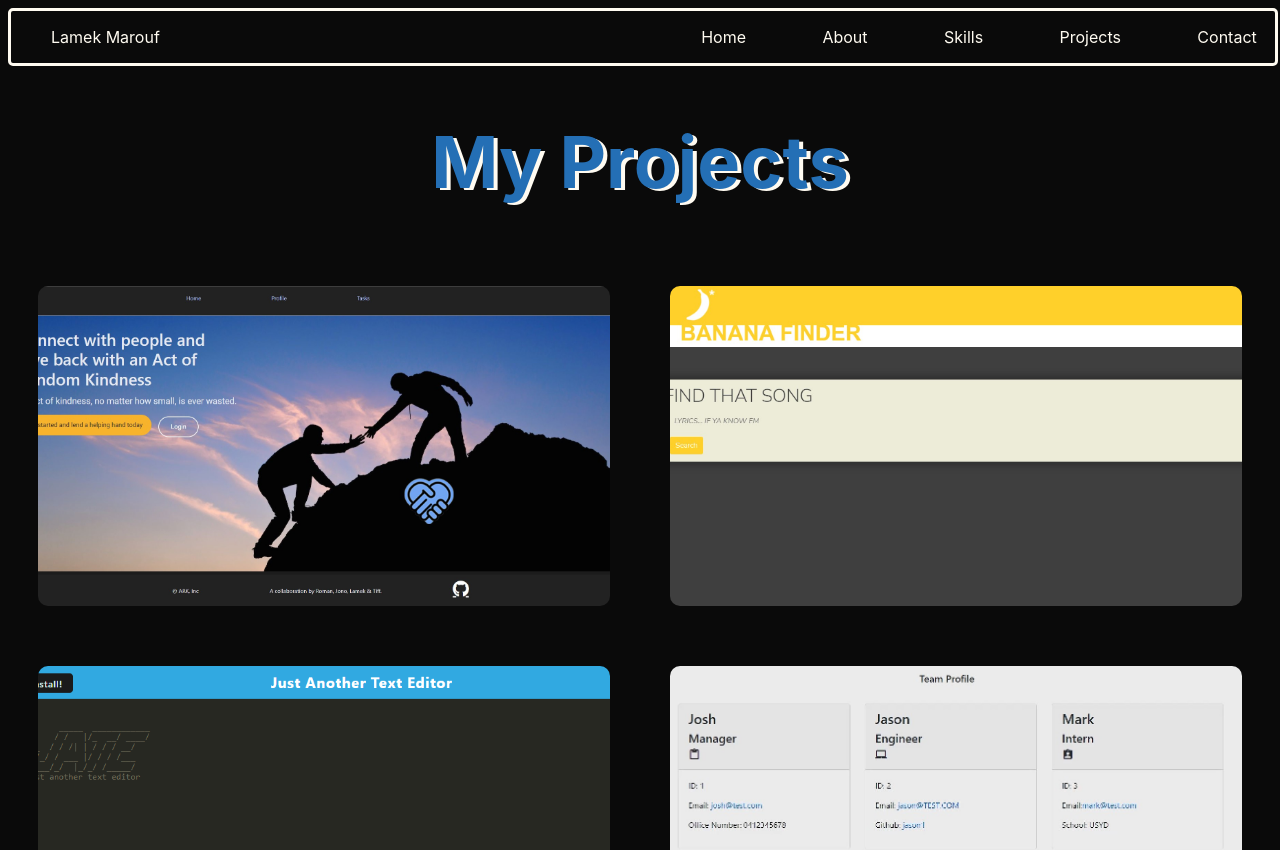
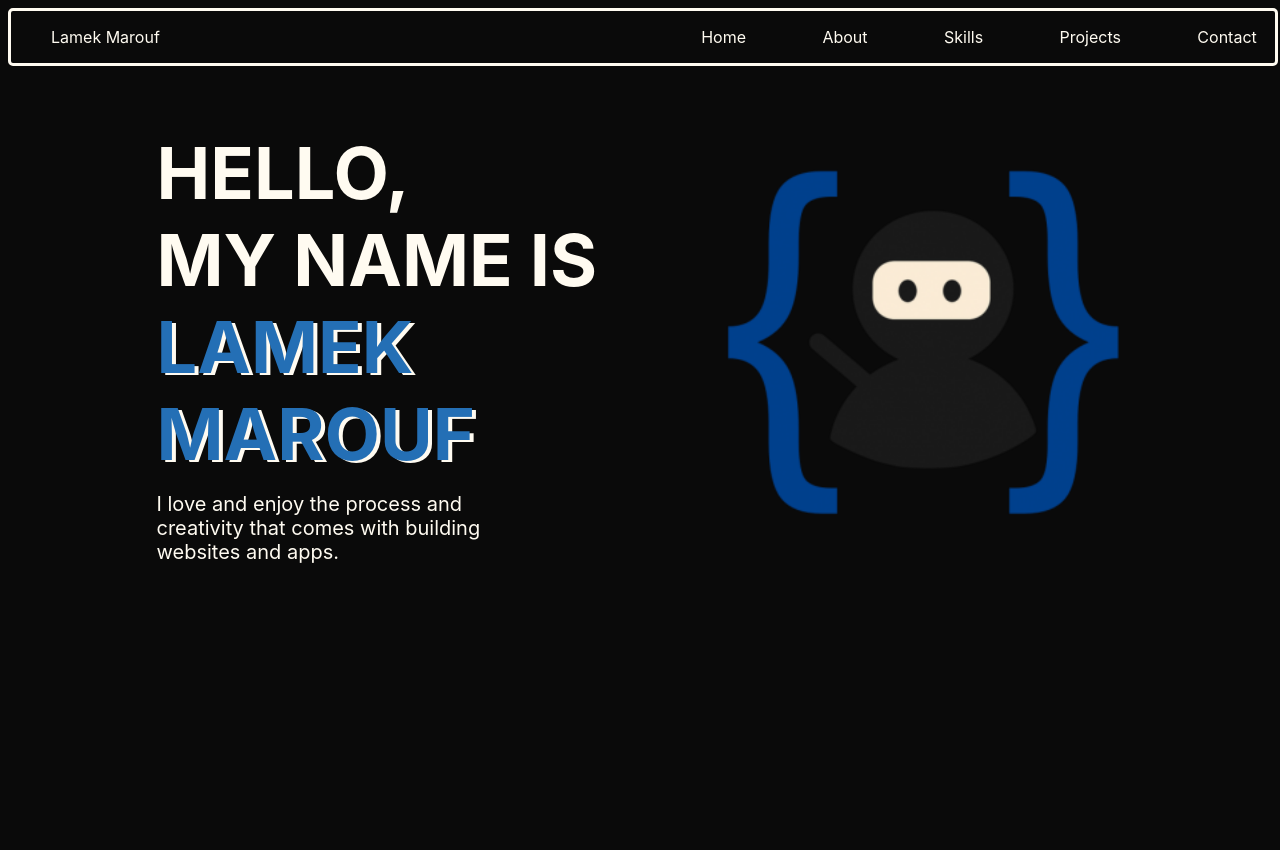
Before and after one commit to LamekMarouf/react-portfolio, a React (Create React App) app in the folder lameks-react-portfolio/: page / in a window 1280 px wide. Shown: the top 850 px of the page. After the commit the page ends 800 px from the top, so only its background shows below. Built offline with nearby package versions, Linux system fonts and the light colour scheme.

Commit message:
created routes

```diff
--- a/lameks-react-portfolio/package.json
+++ b/lameks-react-portfolio/package.json
@@ -8,6 +8,7 @@
     "@testing-library/user-event": "^13.5.0",
     "react": "^18.0.0",
     "react-dom": "^18.0.0",
+    "react-router": "^6.3.0",
     "react-scripts": "5.0.1",
     "web-vitals": "^2.1.4"
   },
@@ -34,5 +35,8 @@
       "last 1 firefox version",
       "last 1 safari version"
     ]
+  },
+  "devDependencies": {
+    "react-router-dom": "^6.3.0"
   }
 }
--- a/lameks-react-portfolio/src/App.js
+++ b/lameks-react-portfolio/src/App.js
@@ -1,5 +1,7 @@
 import React from "react";
 import "./style.css";
+import ReactDOM from "react-dom/client";
+import { BrowserRouter, Routes, Route } from "react-router-dom";
 import Navbar from "./components/Navbar";
 import Homepage from "./components/Homepage";
 import About from "./components/About";
@@ -10,15 +12,15 @@ import Footer from "./components/Footer";
 
 function App() {
   return (
-    <>
-      <Navbar />
-      {/* <Homepage /> */}
-      {/* <About /> */}
-      {/* <Skills /> */}
-      {<Projects />}
-      {/* <Contact /> */}
-      {<Footer />}
-    </>
+    <BrowserRouter>
+      <Routes>
+          <Route index element={<Homepage />} />
+          <Route path="about" element={<About />} />
+          <Route path="skills" element={<Skills />} />
+          <Route path="projects" element={<Projects />} />
+          <Route path="contact" element={<Contact />} />
+      </Routes>
+    </BrowserRouter>
   );
 }
 
--- a/lameks-react-portfolio/src/components/About.js
+++ b/lameks-react-portfolio/src/components/About.js
@@ -1,8 +1,11 @@
 import React from "react";
+import Navbar from "./Navbar";
 import hackerAvatar from "../assets/images/hackerAvatar.png";
 
 function About() {
   return (
+    <>
+    <Navbar />
     <section id="about-link">
       <div>
         <div className="about-me-section">
@@ -39,6 +42,7 @@ function About() {
         </div>
       </div>
     </section>
+    </>
   );
 }
 
--- a/lameks-react-portfolio/src/components/Contact.js
+++ b/lameks-react-portfolio/src/components/Contact.js
@@ -1,4 +1,5 @@
 import React, { useState, useEffect } from "react";
+import Navbar from "./Navbar";
 
 function Contact() {
   const initialValues = { fullname: "", email: "", message: "" };
@@ -42,6 +43,7 @@ function Contact() {
 
   return (
     <>
+      <Navbar />
       <section className="contact-container">
         <form className="contact-form" onSubmit={handleSubmit}>
           <div id="contact-form-title">Contact Me</div>
--- a/lameks-react-portfolio/src/components/Homepage.js
+++ b/lameks-react-portfolio/src/components/Homepage.js
@@ -1,8 +1,11 @@
 import React from "react";
 import codingAvatar from "../assets/images/codingAvatar.png";
+import Navbar from "./Navbar";
 
 function Homepage() {
   return (
+    <>
+    <Navbar />
     <section className="outer-border">
       <section className="introduction-half">
         <div className="intro-paragraph">
@@ -22,6 +25,7 @@ function Homepage() {
         <img src={codingAvatar} alt="Coding Avatar" id="coding-avatar" />
       </section>
     </section>
+    </>
   );
 }
 
--- a/lameks-react-portfolio/src/components/Navbar.js
+++ b/lameks-react-portfolio/src/components/Navbar.js
@@ -1,30 +1,32 @@
 import React from "react";
+import { Outlet, Link } from "react-router-dom";
 
 function Navbar() {
   return (
     <section className="navbar">
       <div className="nav-logo">
         <ol>
-          <a href="#home-link">Lamek Marouf</a>
+          <a href="#homepage">Lamek Marouf</a>
         </ol>
       </div>
       <div className="nav-words">
         <ul>
-          <a href="#home-link">Home</a>
+          <Link to="/">Home</Link>
         </ul>
         <ul>
-          <a href="#about-link">About</a>
+          <Link to="/about">About</Link>
         </ul>
         <ul>
-          <a href="#skills-link">Skills</a>
+          <Link to="/skills">Skills</Link>
         </ul>
         <ul>
-          <a href="#projects-link">Projects</a>
+          <Link to="/projects">Projects</Link>
         </ul>
         <ul>
-          <a href="#contact-link">Contact</a>
+          <Link to="/contact">Contact</Link>
         </ul>
       </div>
+      <Outlet />
     </section>
   );
 }
--- a/lameks-react-portfolio/src/components/Projects.js
+++ b/lameks-react-portfolio/src/components/Projects.js
@@ -1,4 +1,5 @@
 import React from "react";
+import Navbar from "./Navbar";
 import bananaFinder from "../assets/images/bananaFinderScreenshot.jpg";
 import ark from "../assets/images/arkScreenshot.jpg";
 import weatherApp from "../assets/images/weatherApp.jpg";
@@ -6,9 +7,11 @@ import textEditor from "../assets/images/textEditor.png";
 import teamProfileGenerator from "../assets/images/teamProfileGeneratorScreenshot.jpg";
 import workDayScheduler from "../assets/images/workDayScheduler.jpg";
 
+
 function Projects() {
   return (
     <>
+    <Navbar />
       <section className="projects-container">
         <div id="projects-title">
           <div>My Projects</div>
--- a/lameks-react-portfolio/src/components/Skills.js
+++ b/lameks-react-portfolio/src/components/Skills.js
@@ -8,10 +8,12 @@ import reactLogo from "../assets/images/reactLogo.png"
 import graphqlLogo from "../assets/images/graphqlLogo.png"
 import mongodbLogo from "../assets/images/mongodbLogo.png"
 import bootstrapLogo from "../assets/images/bootstrapLogo.png"
+import Navbar from "./Navbar";
 
 function Skills() {
   return (
     <>
+    <Navbar />
       <section className="skills-container">
         <div className="skills-half">
           <div id="skills-title">
```
Also changed, not shown: 1 other file (tests, documents, lock files or other folders).
